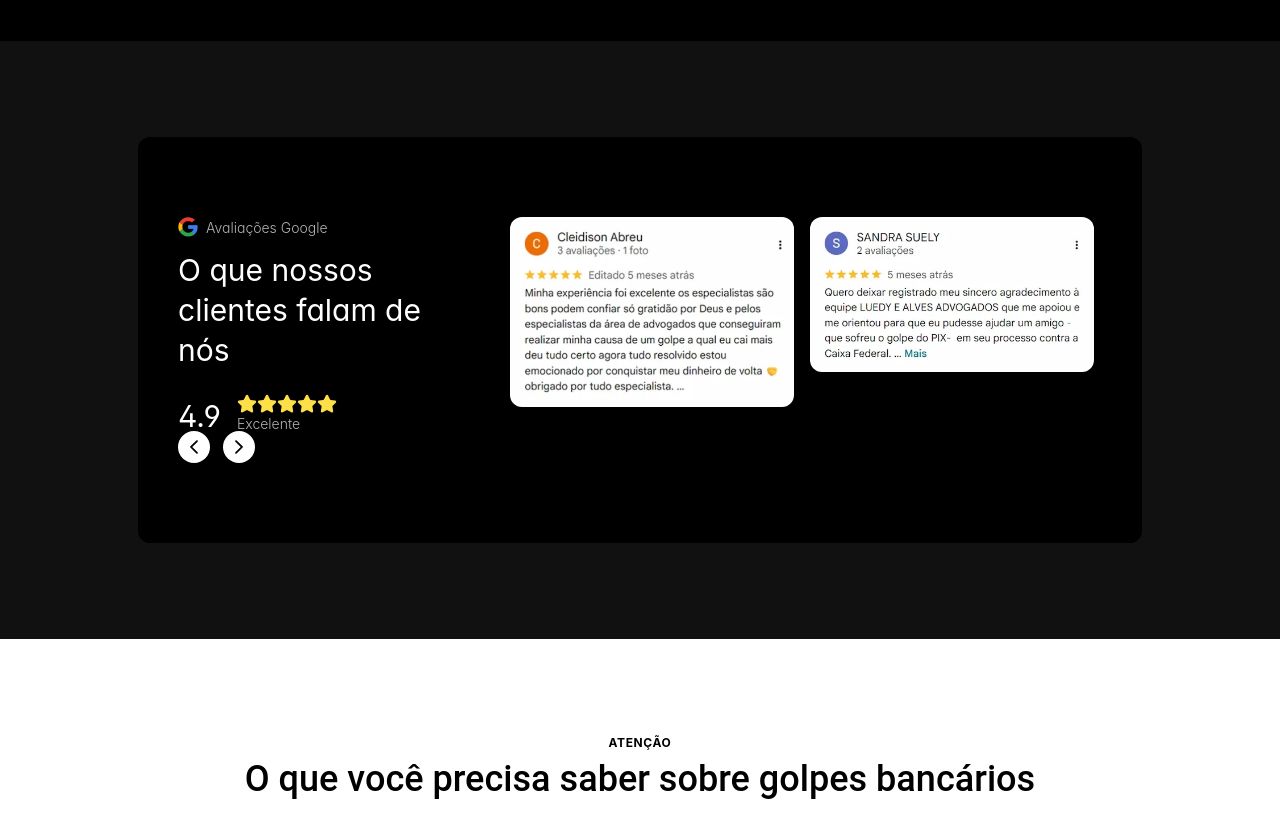
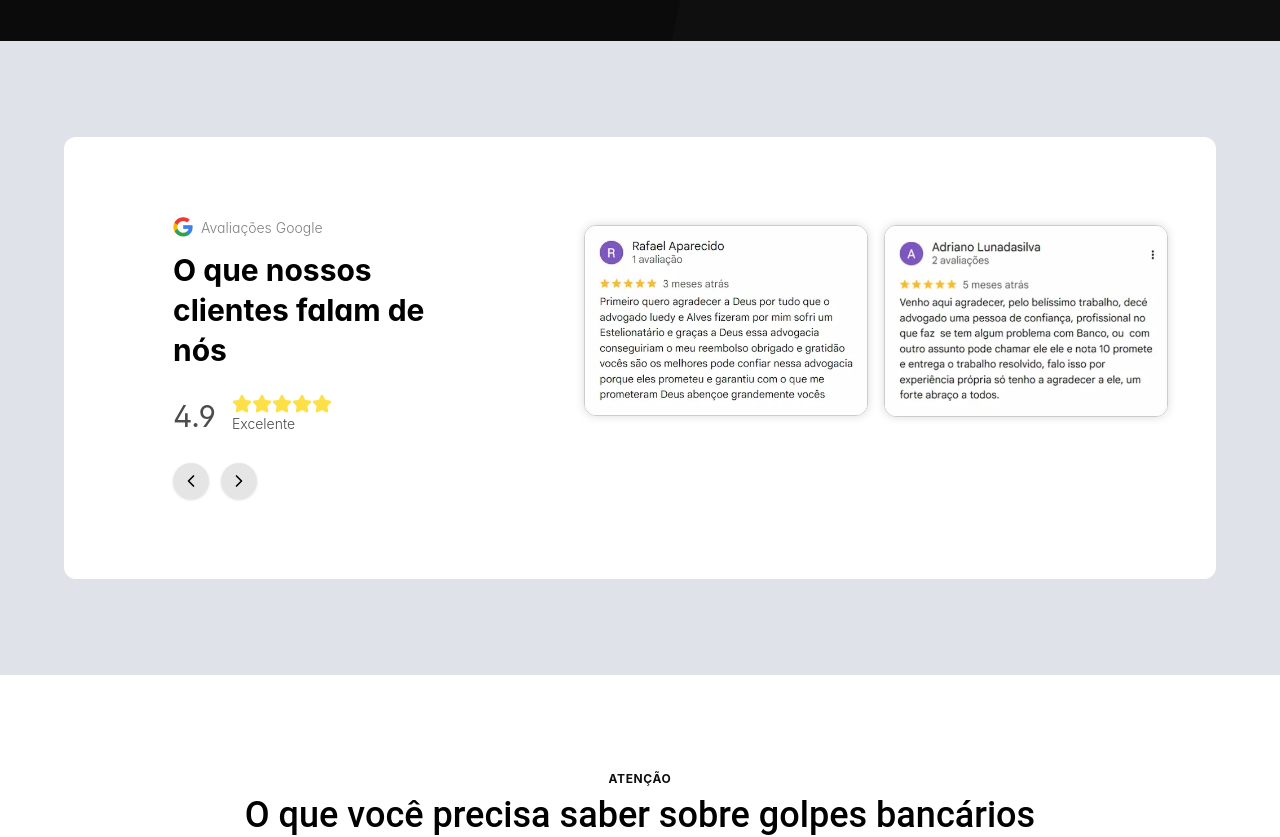
Before and after one commit to Paper-Street-Softwares/LPS-Luedys-e-Alves-Advogados, a React (Vite) app: page / in a window 1280 px wide. Shown: the part 960-1797 px from the top of the page. Built offline with nearby package versions, Linux system fonts and the light colour scheme.

Commit message:
fix: SocialProof

```diff
--- a/src/components/sections/Diferences.jsx
+++ b/src/components/sections/Diferences.jsx
@@ -41,7 +41,7 @@
       text = "text-corTitulosPreto";
       textOpacity = "text-corOutrosTextosPreto";
       textDestaque = "text-primaryLight";
-      bgCards = "bg-white shadow";
+      bgCards = "bg-black shadow";
       borderSVG = "border-primaryLight";
       bgContainer = "bg-terciary";
       break;
@@ -66,7 +66,7 @@
         <div className="container mx-auto relative z-10">
           <div className="max-w-5xl mx-auto">
             <div
-              className={`backdrop-blur-sm rounded-xl overflow-hidden shadow-2xl ${bgContainer}`}
+              className={`backdrop-blur-sm rounded-xl overflow-hidden ${bgContainer}`}
             >
               <div className="p-8 md:p-12">
                 <div className="grid grid-cols-1 lg:grid-cols-2 gap-12 items-center">
--- a/src/components/sections/SocialProof.jsx
+++ b/src/components/sections/SocialProof.jsx
@@ -1,4 +1,4 @@
-import React, { useState } from "react";
+import React, { useState, useRef, useEffect } from "react";
 import content from "../../content/content";
 import { Carousel } from "primereact/carousel";
 import SectionArea from "../sectionElements/SectionArea";
@@ -28,11 +28,11 @@
 
   const productTemplate = (item) => {
     return (
-      <div className="flex justify-center px-2">
+      <div className="flex justify-center px-2 py-2">
         <img
           src={item}
           alt="imagens de fedback"
-          className="max-w-[800px] w-full rounded-xl"
+          className="max-w-[800px] w-full rounded-xl border-[1px] border-black/20 shadow-[0_0_10px_rgba(0,0,0,0.15)]"
           width={634}
           height={625}
         />
@@ -40,8 +40,56 @@
     );
   };
 
+  const totalPages = Math.ceil(imagens.length / 2);
+
+  const [page, setPage] = useState(0);
+  const carouselRef = useRef(null);
+
+  const next = () => {
+    setPage((prev) => (prev + 1) % totalPages);
+  };
+
+  const prev = () => {
+    setPage((prev) => (prev - 1 + totalPages) % totalPages);
+  };
+
+  useEffect(() => {
+    const interval = setInterval(() => {
+      setPage((prev) => (prev + 1) % totalPages);
+    }, 3000);
+
+    return () => clearInterval(interval);
+  }, [totalPages]);
+
+  let text, textOpacity, bgContainer;
+
+  switch (colorMode) {
+    case "light":
+      bgContainer = "bg-white";
+      text = "text-corTitulosPreto";
+      textOpacity = "text-corOutrosTextosPreto";
+      break;
+
+    case "dark":
+      bgContainer = "bg-black";
+      text = "text-corTitulosBranca";
+      textOpacity = "text-corOutrosTextosBranca";
+      break;
+
+    case "defaultDark":
+      bgContainer = "bg-white";
+      text = "text-corTitulosPreto";
+      textOpacity = "text-corOutrosTextosPreto";
+      break;
+
+    case "defaultLight":
+      bgContainer = "bg-white";
+      text = "text-corTitulosPreto";
+      textOpacity = "text-corOutrosTextosPreto";
+  }
+
   return (
-    <SectionArea className={`bg-darkOpacity`}>
+    <SectionArea className={``}>
       <SectionWrapper>
         {/* <SectionHeaderNovo
           miniTitle={content.texts.socialProof.minitag}
@@ -50,26 +98,32 @@
           colorMode={colorMode}
         /> */}
 
-        <section className="bg-black rounded-xl p-5 desktop1:px-10 py-20">
+        <section
+          className={`rounded-xl p-5 w-full desktop1:px-10 py-20 max-w-[1215px] ${bgContainer}`}
+        >
           <div className="flex w-full justify-between relative flex-col desktop1:flex-row desktop1:gap-6">
-            <div className="text-white font-secondFont tablet1:w-[400px] desktop1:w-[300px] mx-auto">
+            <div className="font-secondFont tablet1:w-[400px] desktop1:w-[310px] mx-auto">
               <section className="flex items-center gap-2 mb-3 w-full justify-center desktop1:justify-start">
                 <img
                   src={imgGoogle}
                   alt="Logomarca do Google"
                   className="w-5"
                 />{" "}
-                <p className="text-[14px] opacity-70 font-light">
+                <p
+                  className={`text-[14px] opacity-70 font-light ${textOpacity}`}
+                >
                   Avaliações Google
                 </p>
               </section>
               <section className="mb-6 w-full text-center desktop1:text-start">
-                <h1 className="text-title4 max-w-[300px] mx-auto desktop1:m-0 leading-10">
+                <h1
+                  className={`text-title4 max-w-[310px] mx-auto desktop1:m-0 font-bold leading-10 ${text}`}
+                >
                   O que nossos clientes falam de nós
                 </h1>
               </section>
               <section className="flex gap-4 mb-6 justify-center mx-auto desktop1:mx-0 desktop1:justify-start w-fit">
-                <h1 className="text-title4">4.9</h1>
+                <h1 className={`text-title4 ${textOpacity}`}>4.9</h1>
                 <div>
                   <div className="flex">
                     <Star
@@ -106,43 +160,42 @@
                   <p className="text-sm opacity-70 font-light">Excelente</p>
                 </div>
               </section>
+
+              <div className="flex gap-3 mt-4">
+                <button
+                  onClick={prev}
+                  className="p-2 rounded-full bg-black/10 shadow"
+                >
+                  <ChevronLeft size={20} />
+                </button>
+
+                <button
+                  onClick={next}
+                  className="p-2 rounded-full bg-black/10 shadow"
+                >
+                  <ChevronRight size={20} />
+                </button>
+              </div>
             </div>
 
-            <div className="desktop1:w-[600px] pb-6">
+            <div className="desktop1:w-[600px] pb-6 desktop1:pb-0">
               <div className="w-full mb-6">
                 <Carousel
                   value={imagens}
                   numScroll={1}
                   numVisible={2}
-                  showNavigators
+                  showNavigators={false}
                   responsiveOptions={responsiveOptions}
                   itemTemplate={productTemplate}
                   circular
                   showIndicators={false}
-                  autoplayInterval={5000}
+                  autoplayInterval={false}
+                  page={page}
+                  onPageChange={(e) => setPage(e.page)}
                 />
               </div>
             </div>
           </div>
-
-          {/* <MotionDivDownToUp className={`mt-6`}>
-            <ButtonReflexo
-              icon={
-                <svg
-                  xmlns="http://www.w3.org/2000/svg"
-                  width={18}
-                  height={18}
-                  fill="currentColor"
-                  viewBox="0 0 24 24"
-                >
-                  <path d="M17.472 14.382c-.297-.149-1.758-.867-2.03-.967-.273-.099-.472-.148-.67.15-.197.297-.768.966-.94 1.164-.173.198-.347.223-.644.074-.297-.149-1.255-.463-2.39-1.475-.883-.788-1.48-1.761-1.653-2.059-.173-.297-.018-.458.13-.606.134-.133.298-.347.446-.52.149-.174.198-.298.298-.497.099-.198.05-.372-.025-.521-.075-.149-.669-1.611-.916-2.207-.242-.579-.487-.5-.67-.51-.173-.007-.372-.009-.571-.009-.198 0-.52.074-.793.372-.273.297-1.04 1.016-1.04 2.479 0 1.462 1.065 2.875 1.213 3.074.149.198 2.095 3.2 5.077 4.487.709.306 1.262.489 1.694.625.712.226 1.36.194 1.872.118.571-.085 1.758-.718 2.006-1.412.248-.694.248-1.288.173-1.412-.074-.124-.272-.198-.57-.347m-5.421 7.403h-.004a9.87 9.87 0 01-5.031-1.378l-.361-.214-3.741.982.998-3.648-.235-.374a9.86 9.86 0 01-1.51-5.26c.001-5.45 4.436-9.884 9.888-9.884 2.64 0 5.122 1.03 6.988 2.896a9.825 9.825 0 012.893 6.994c-.002 5.45-4.436 9.884-9.884 9.884m8.413-18.297A11.815 11.815 0 0012.05 0C5.495 0 .16 5.335.158 11.892c0 2.096.547 4.142 1.588 5.94L0 24l6.305-1.654a11.882 11.882 0 005.732 1.463h.005c6.554 0 11.89-5.335 11.892-11.892a11.821 11.821 0 00-3.466-8.413" />
-                </svg>
-              }
-              link="https://tintim.link/whatsapp/065f4e87-42ce-42c4-87f2-420a05c17133/f5b25419-0c1b-4165-95a0-93e1edd1ac0f"
-              label={content.texts.socialProof.ctaButtonText}
-              colorMode={colorMode}
-            />
-          </MotionDivDownToUp> */}
         </section>
       </SectionWrapper>
     </SectionArea>
--- a/src/content/content.jsx
+++ b/src/content/content.jsx
@@ -142,7 +142,7 @@
         <p>
           É possível recuperar os valores perdidos e ainda uma{" "}
           <span className="text-primaryLight">
-            indenização de até R$ 10 mil reais,
+            <strong> indenização de até R$ 10 mil reais,</strong>
           </span>{" "}
           mesmo que o banco tenha dito que não havia o que fazer.
           <br />
@@ -158,7 +158,12 @@
               <span>
                 <Check width={18} className="text-primaryLight" />
               </span>
-              Mais de R$ 1 milhão recuperados pros nossos clientes
+              <p>
+                {" "}
+                Mais de{" "}
+                <strong className="text-primaryLight">R$ 1 milhão </strong>
+                recuperados pros nossos clientes
+              </p>
             </p>
             <p className="flex items-center gap-2">
               <span>
--- a/src/index.css
+++ b/src/index.css
@@ -13,54 +13,3 @@
   --primaryDark: theme(colors.primaryDark);
 }
 /* Não remover este item acima pois ele faz com que as seções possam alternar */
-
-.p-carousel-indicators .p-reset {
-  display: hidden;
-}
-
-.p-carousel-prev,
-.p-carousel-next {
-  position: absolute !important;
-
-  z-index: 10;
-}
-
-/* Mobile até 1023px */
-@media (max-width: 1023px) {
-  .p-carousel-prev,
-  .p-carousel-next {
-    left: 50%;
-    transform: translateX(-50%);
-    bottom: 1px;
-    background-color: white;
-    padding: 8px;
-    border-radius: 100%;
-  }
-
-  .p-carousel-prev {
-    margin-left: -24px;
-  }
-
-  .p-carousel-next {
-    margin-left: 24px;
-  }
-}
-
-/* Desktop 1024px+ */
-@media (min-width: 1024px) {
-  .p-carousel-prev {
-    left: 0px;
-    bottom: 0px;
-    background-color: white;
-    padding: 8px;
-    border-radius: 100%;
-  }
-
-  .p-carousel-next {
-    left: 45px;
-    bottom: 0px;
-    background-color: white;
-    padding: 8px;
-    border-radius: 100%;
-  }
-}
--- a/tailwind.config.js
+++ b/tailwind.config.js
@@ -22,7 +22,7 @@
     extend: {
       colors: {
         // Principais
-        primaryDark: "#000",
+        primaryDark: "#0F0F10",
         primaryLight: "#FACC15",
         secondary: "#E0E2E9",
         terciary: "#F1F3F7",
```
Also changed, not shown: src/assets/imgs/socialProof/socialproof5.webp, src/assets/imgs/socialProof/socialproof6.webp.
